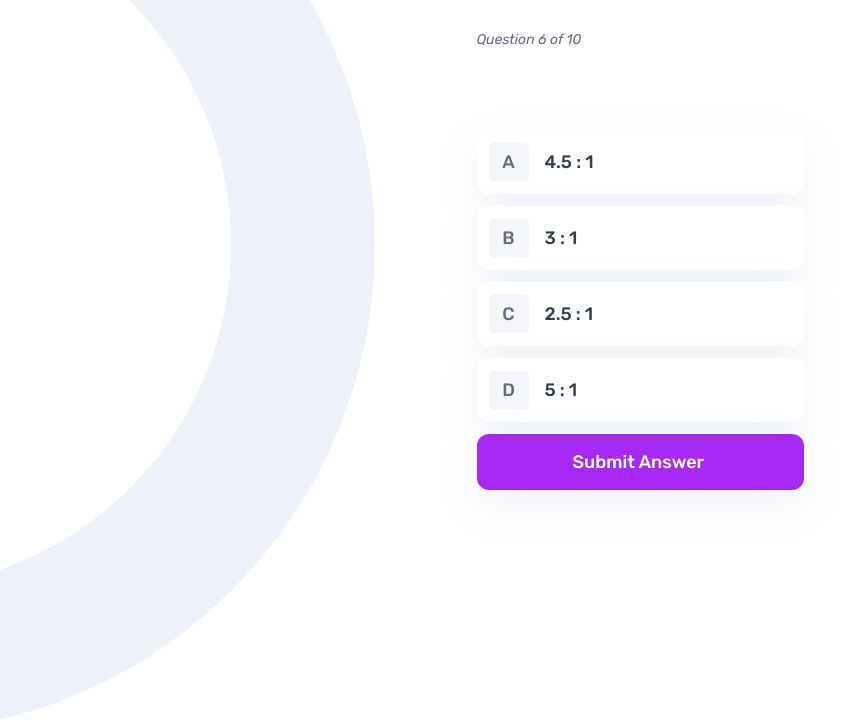
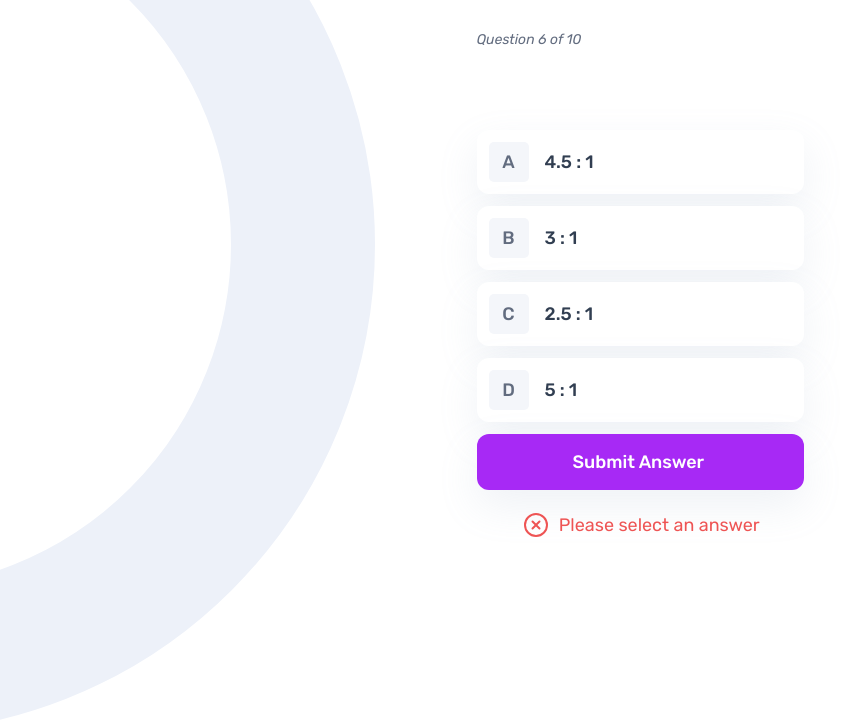
Before and after one commit to tikosaghinadze/frontend-quiz-app, a plain HTML site: page questionPage/question.html in a window 1280 px wide. Both pictures are taken after a click on the element "Submit Answer". Shown: the part 79-800 px from the top of the page, without its empty margins (0-867 px from the left). Drawn offline with Linux system fonts and the light colour scheme.

Commit message:
display error answer when answer is not selected

```diff
--- a/questionPage/question.css
+++ b/questionPage/question.css
@@ -108,16 +108,20 @@
   display: none;
 }
 .submit-error {
-  display: flex;
-  justify-content: center;
-  align-items: center;
-  gap: 8px;
+  text-align: center;
   margin-top: 19px;
   color: var(--Red, #ee5454);
   font-size: 18px;
   font-weight: 400;
   line-height: 100%; /* 18px */
 }
+.submit-error svg,
+.submit-error span {
+  display: inline-block;
+  vertical-align: middle;
+  margin: 0 1px; /
+}
+
 .submit-error {
   display: none;
 }
--- a/questionPage/question.html
+++ b/questionPage/question.html
@@ -211,7 +211,7 @@
       </div>
       <div class="submit">Submit Answer</div>
       <div class="next-btn">Next Question</div>
-      <span class="submit-error">
+      <div class="submit-error">
         <svg
           xmlns="http://www.w3.org/2000/svg"
           width="32"
@@ -224,8 +224,8 @@
             d="M20 5a15 15 0 1 1 0 30 15 15 0 0 1 0-30Zm0 2.5a12.5 12.5 0 1 0 0 25 12.5 12.5 0 0 0 0-25Zm-5.402 7.415.142-.175a1.25 1.25 0 0 1 1.595-.143l.175.143L20 18.233l3.49-3.493a1.25 1.25 0 0 1 1.595-.143l.175.143a1.25 1.25 0 0 1 .142 1.595l-.142.175L21.767 20l3.493 3.49a1.25 1.25 0 0 1 .142 1.595l-.142.175a1.25 1.25 0 0 1-1.595.142l-.175-.142L20 21.767l-3.49 3.493a1.25 1.25 0 0 1-1.595.142l-.175-.142a1.25 1.25 0 0 1-.143-1.595l.143-.175L18.233 20l-3.493-3.49a1.25 1.25 0 0 1-.143-1.595Z"
           />
         </svg>
-        Please select an answer
-      </span>
+        <span> Please select an answer</span>
+      </div>
     </main>
     <script src="./question.js" defer></script>
   </body>
--- a/questionPage/question.js
+++ b/questionPage/question.js
@@ -15,17 +15,18 @@ let currentQuestionIndex = 0;
 const buttonAnswer = document.querySelectorAll(".common-btn");
 const answerBackground = document.querySelector(".variant-btn");
 const submitBtn = document.querySelector(".submit");
-submitBtn.style.display = "block";
 
 let selectedAnswer = null;
 let questionObj = null;
 const erroSvg = document.querySelector(".commonError-svg");
 const correctSvg = document.querySelector(".commonCorrect-svg");
 const nextBtn = document.querySelector(".next-btn");
+const submitError = document.querySelector(".submit-error");
 // display question
 const questionBox = document.querySelector(".question");
 questionBox.textContent = "";
 function displayQuestion(questionIndex) {
+  submitBtn.style.display = "block";
   questionObj = savedHtmlApi.results[questionIndex];
   questionBox.textContent = `${questionObj.question}`;
 
@@ -86,6 +87,8 @@ submitBtn.addEventListener("click", () => {
     } else {
       console.log("End of questions");
     }
+  } else {
+    submitError.style.display = "block";
   }
 });
 //next question button
```
